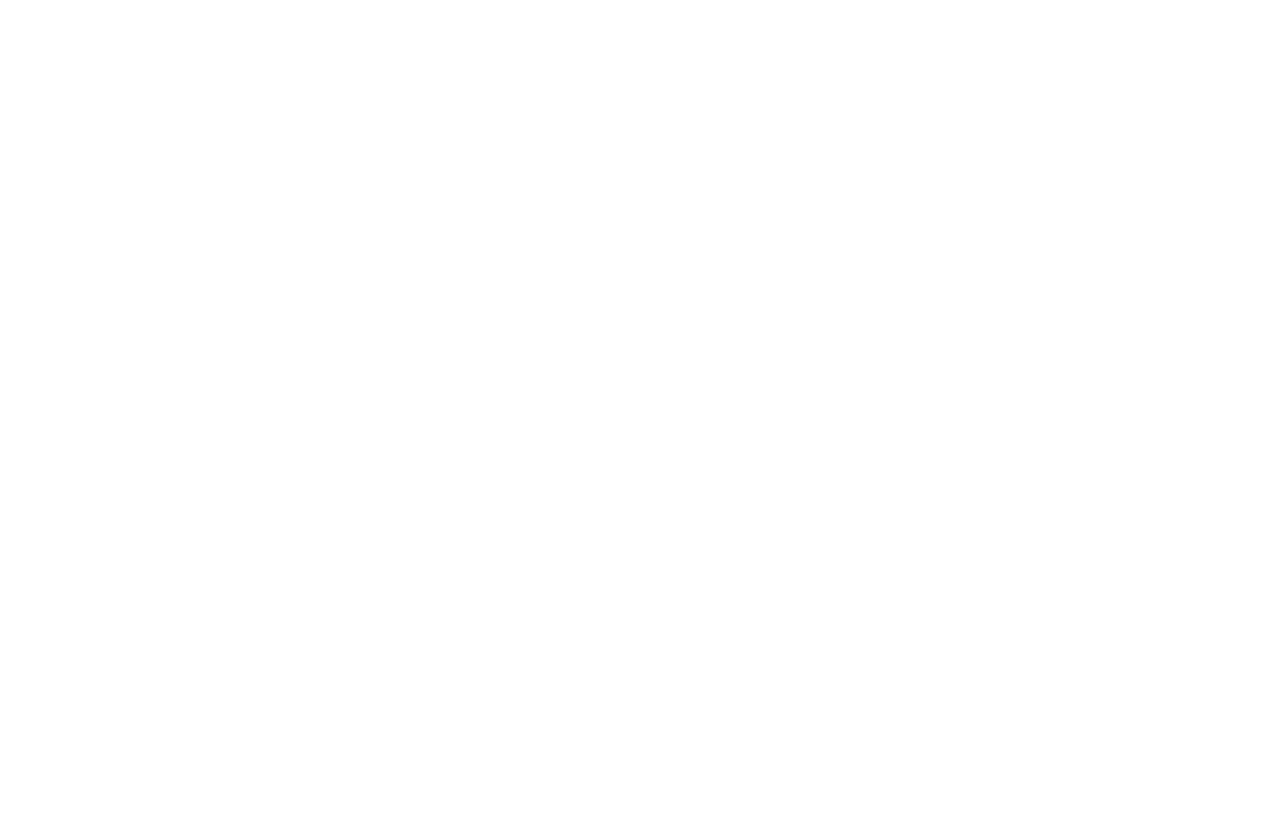
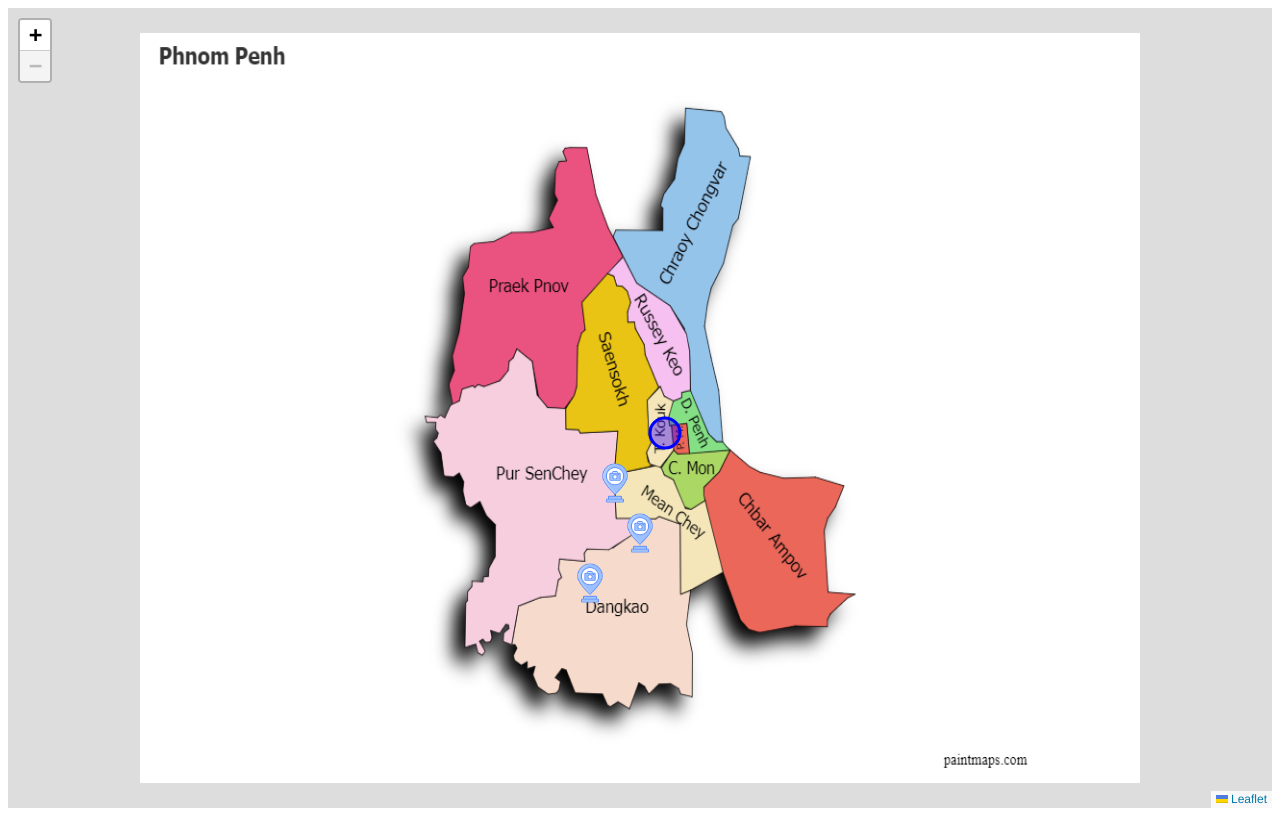
Before and after one commit to CheaRitheavatey/map_learn, a plain HTML site: page index1.html in a window 1280 px wide. Drawn offline with nearby package versions, Linux system fonts and the light colour scheme.

Commit message:
Update try with phnom penh

```diff
--- a/index1.html
+++ b/index1.html
@@ -0,0 +1,71 @@
+<!DOCTYPE html>
+<html>
+
+<head>
+    <meta charset="utf-8" />
+    <title>Phnom Penh Travel Map</title>
+    <link rel="stylesheet" href="https://unpkg.com/leaflet/dist/leaflet.css" />
+    <script src="https://unpkg.com/leaflet/dist/leaflet.js"></script>
+    <style>
+        #map {
+            height: 100vh;
+            width: 100%;
+        }
+
+        .custom-icon {
+            width: 40px;
+            height: 50px;
+        }
+    </style>
+</head>
+
+<body>
+    <div id="map"></div>
+
+    <script>
+        const mapWidth = 2000;
+        const mapHeight = 1500;
+
+        // Create the map and disable world wrapping
+        const map = L.map('map', {
+            crs: L.CRS.Simple,
+            minZoom: -1,
+            maxZoom: 2,
+            zoomControl: true
+        });
+
+        const bounds = [[0, 0], [mapHeight, mapWidth]];
+        const image = L.imageOverlay('map.png', bounds).addTo(map);
+        map.fitBounds(bounds);
+
+        // Example: Add attraction markers
+        const attractions = [
+            { name: "Royal Palace", coords: [500, 1000] },
+            { name: "Wat Phnom", coords: [400, 900] },
+            { name: "Central Market", coords: [600, 950] }
+        ];
+
+        const icon = L.icon({
+            iconUrl: 'attractionIcon.png', // custom icon path
+            iconSize: [40, 40],
+            className: 'custom-icon'
+        });
+
+        attractions.forEach(place => {
+            L.marker(place.coords, { icon: icon })
+                .addTo(map)
+                .bindPopup(`<b>${place.name}</b>`);
+        });
+
+        // Optional: Your current location (simulated)
+        const yourLocation = [700, 1050]; // adjust to image coords
+        L.circle(yourLocation, {
+            radius: 30,
+            color: 'blue',
+            fillColor: '#30f',
+            fillOpacity: 0.4
+        }).addTo(map).bindPopup("You are here");
+    </script>
+</body>
+
+</html>
```
Also changed, not shown: index.html (+26 -1 lines), attractionIcon.png (added), map.png (added).
